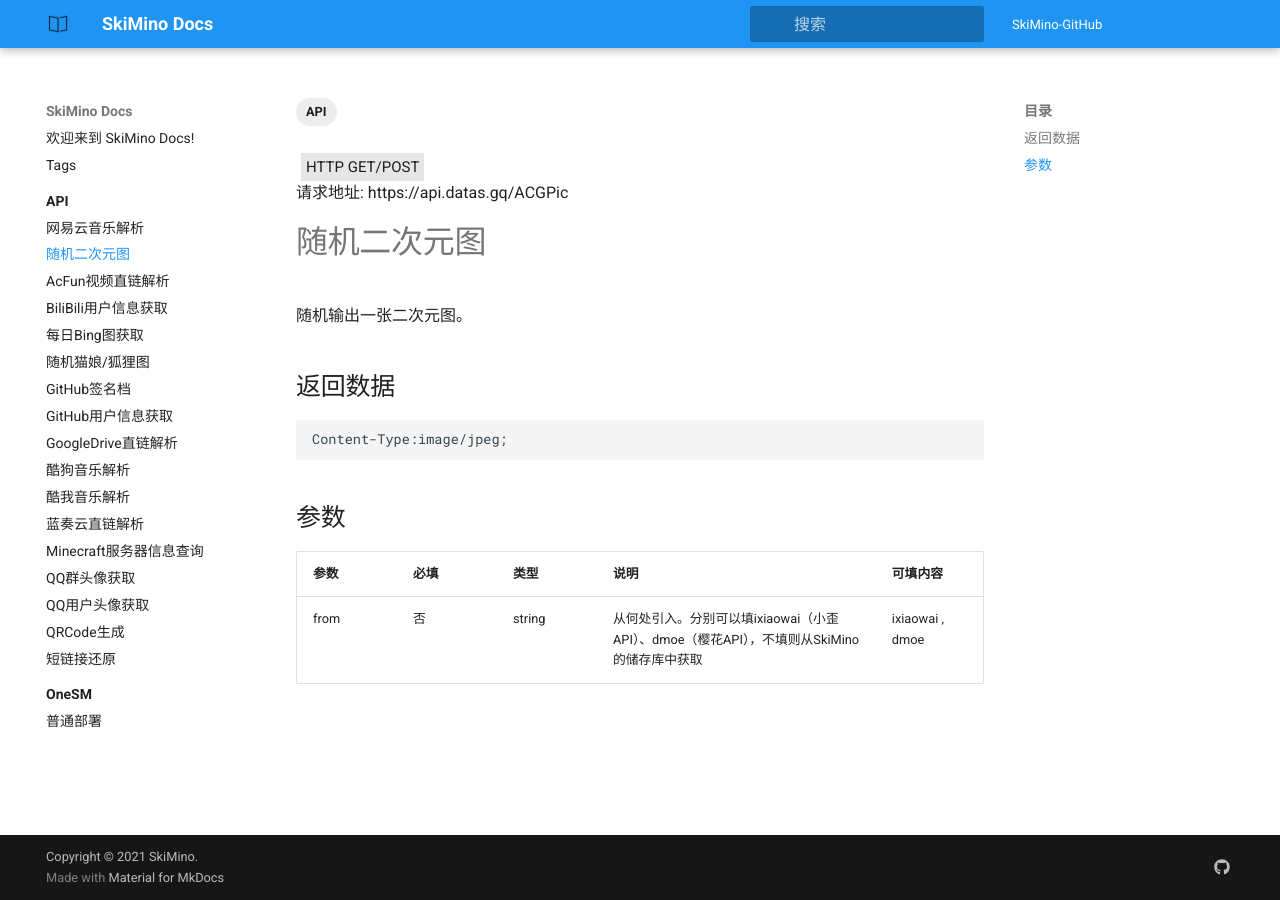
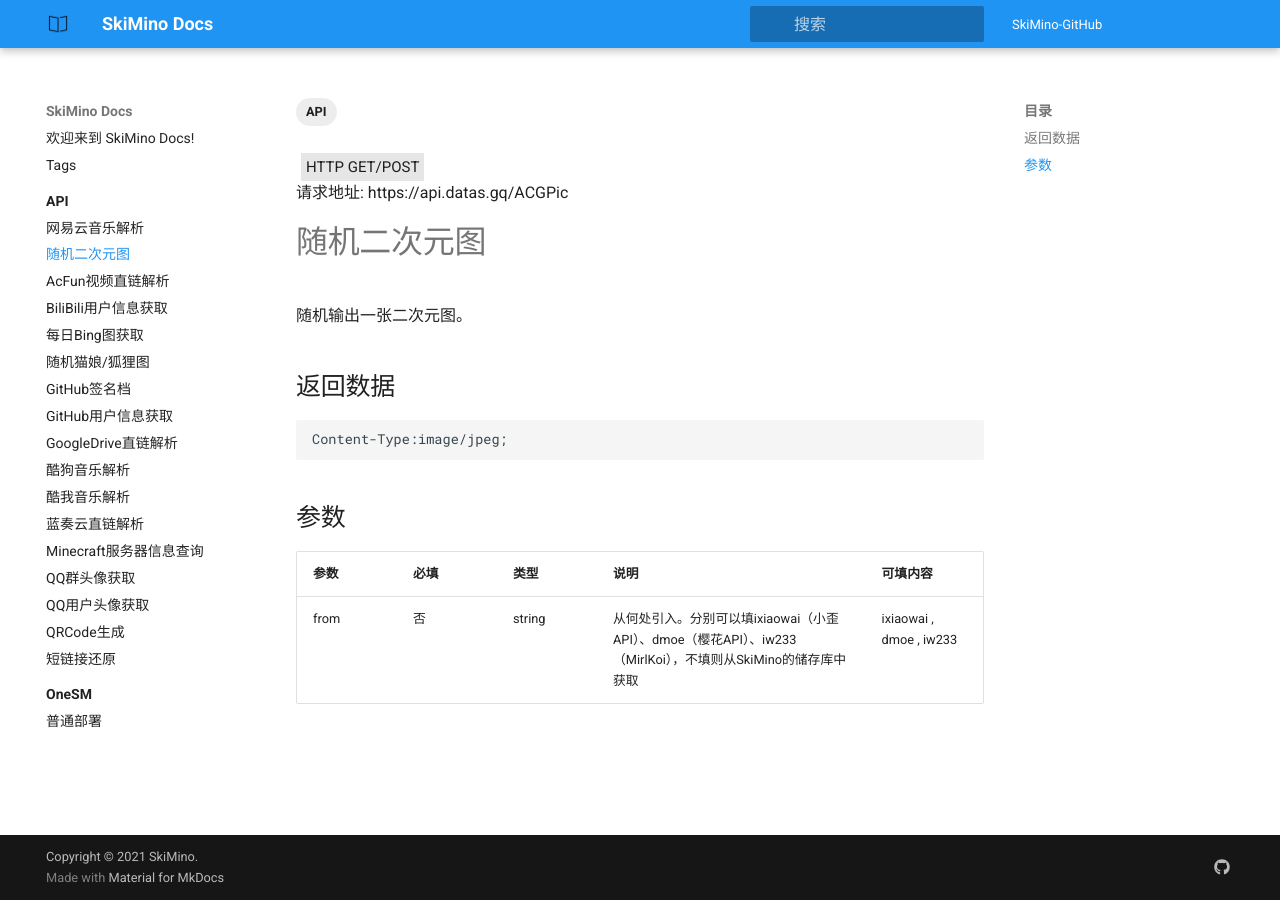
Before and after one commit to SkiMinoAPI/Docs, an MkDocs documentation site: the page built from docs/API/ACGPic.md, in a window 1280 px wide. Built offline with MkDocs 1.6.1 and Material for MkDocs 9.7.7, drawn with Linux system fonts in a browser that asks for light colours.

Commit message:
Update ACGPic.md

```diff
--- a/docs/API/ACGPic.md
+++ b/docs/API/ACGPic.md
@@ -17,6 +17,6 @@ Content-Type:image/jpeg;
 ## 参数
 | 参数 | 必填 | 类型 | 说明 | 可填内容 |
 | --- | --- | --- | --- | --- |
-| from | 否 | string | 从何处引入。分别可以填ixiaowai（小歪API）、dmoe（樱花API），不填则从SkiMino的储存库中获取 | ixiaowai , dmoe |
+| from | 否 | string | 从何处引入。分别可以填ixiaowai（小歪API）、dmoe（樱花API）、iw233（MirlKoi），不填则从SkiMino的储存库中获取 | ixiaowai , dmoe , iw233 |
 
 <script async src="https://pagead2.googlesyndication.com/pagead/js/adsbygoogle.js?client=ca-pub-3270219743311431" crossorigin="anonymous"></script>
```
